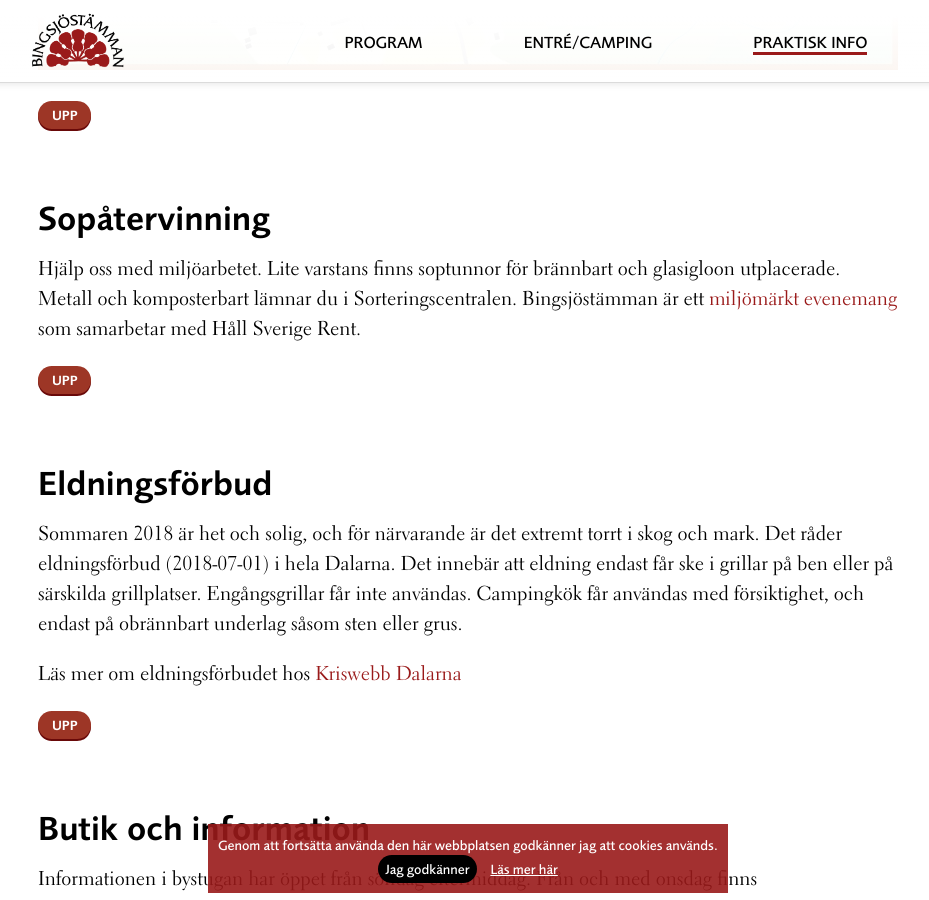
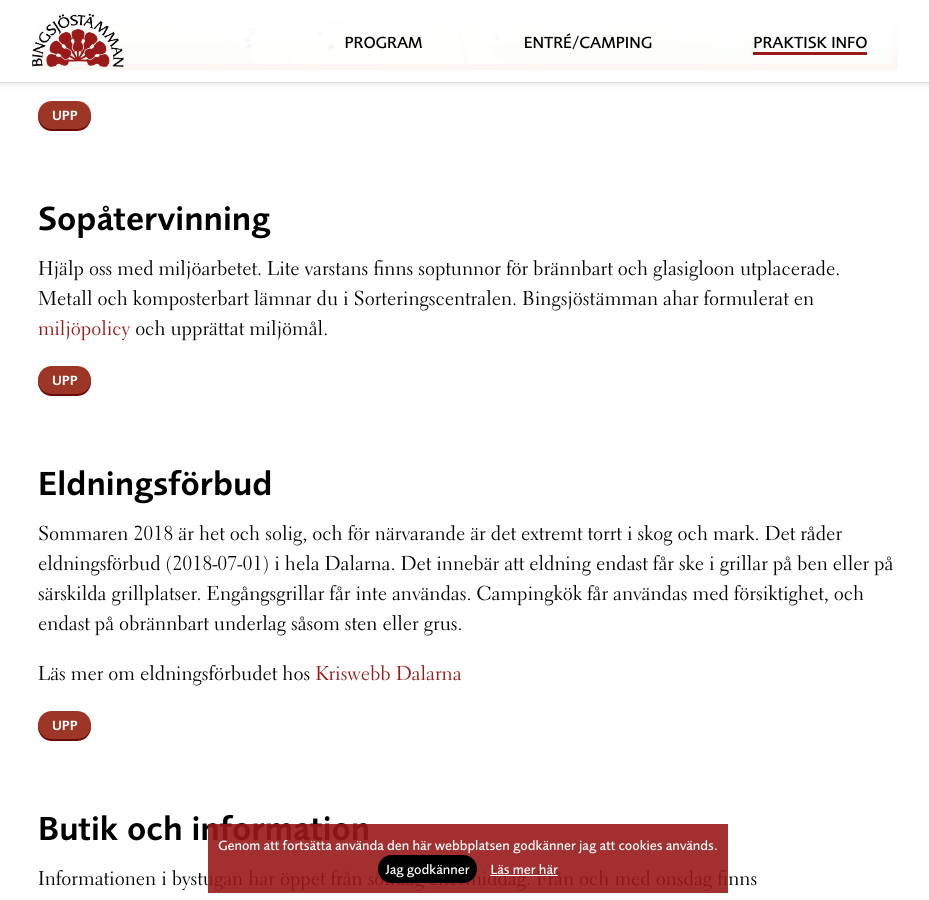
Before and after one commit to bingsjostamman/bingsjostamman.github.io, a Jekyll site: the page built from praktisk-info.md, in a window 1280 px wide and 900 px high, scrolled down 2861 px. Shown: the whole window, without its empty margins (172-1101 px from the left). Built offline with Jekyll 4.4.1, drawn with Linux system fonts in a browser that asks for light colours; some of the changed text lies outside the part shown.

Commit message:
Miljöpolicy

```diff
--- a/_includes/page-footer.html
+++ b/_includes/page-footer.html
@@ -5,7 +5,7 @@
     <ul>
       <li><a href="/kontakt">Kontakta oss</a></li>
       <li><a href="/hitta-i-bingsjo">Hitta i Bingsjö</a></li>
-      <li><a href="/miljodiplomerat">Miljödiplomerat</a></li>
+      <li><a href="/miljopolicy">Miljöpolicy</a></li>
       <li><a href="/spelman-mot-framlingsfientlighet">Spelmän mot främlingsfientlighet</a></li>
       <li>Program från tidigare år: <a href="/2018/">2018</a>, <a href="/2017/">2017</a>, <a href="/2016/">2016</a>, <a href="/2015/">2015</a>, <a href="/2014/">2014</a></li>
     </ul>
--- a/praktisk-info.md
+++ b/praktisk-info.md
@@ -48,7 +48,7 @@
 
 
 ## Sopåtervinning
-Hjälp oss med miljöarbetet. Lite varstans finns soptunnor för brännbart och glasigloon utplacerade. Metall och komposterbart lämnar du i Sorteringscentralen. Bingsjöstämman är ett [miljömärkt evenemang](/miljodiplomerat) som samarbetar med Håll Sverige Rent.
+Hjälp oss med miljöarbetet. Lite varstans finns soptunnor för brännbart och glasigloon utplacerade. Metall och komposterbart lämnar du i Sorteringscentralen. Bingsjöstämman ahar formulerat en [miljöpolicy](/miljopolicy) och upprättat miljömål.
 
 [Upp](#praktisk-information)
 {: .to-top}
```
Also changed, not shown: miljodiplomerat.md (deleted, +0 -18 lines), miljopolicy.md (added, +18 -0 lines).
